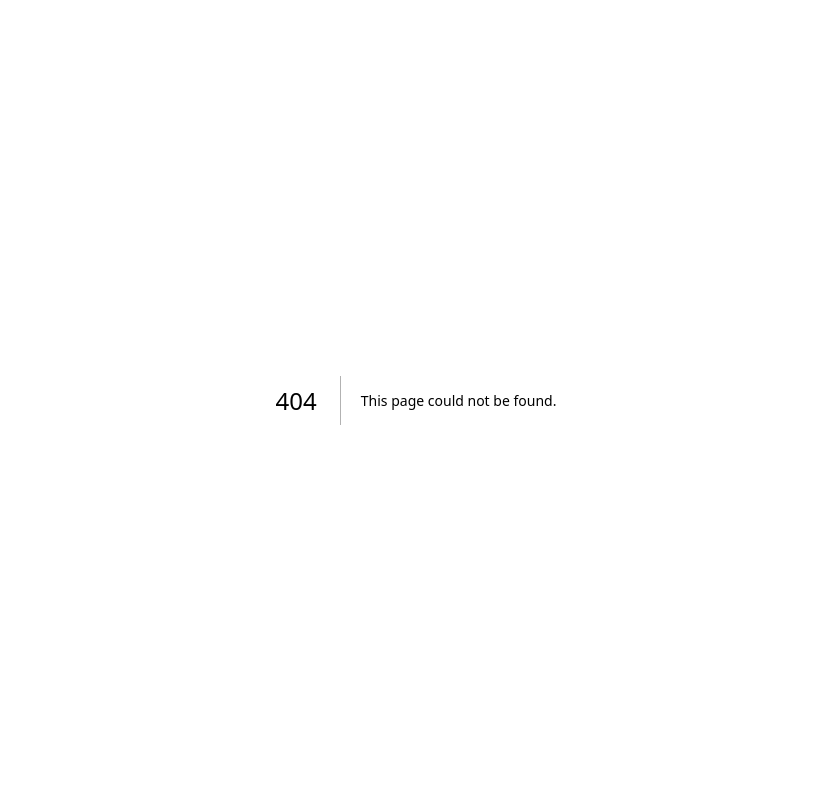
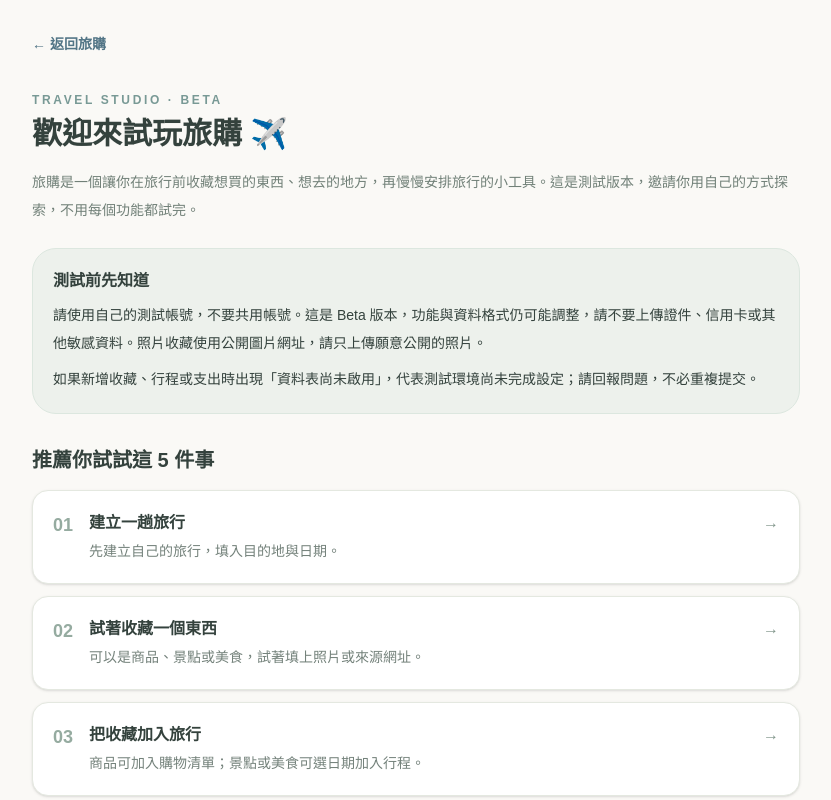
Before and after one commit to Linay-lab/souvenir-reminder, a Next.js app: page /beta in a window 1280 px wide. Before the commit this address had no page. Shown: the top 800 px of the page, without its empty margins (224-1055 px from the left). Built offline with nearby package versions, Linux system fonts and the light colour scheme.

Commit message:
Create public Beta onboarding guide with realistic test tasks and privacy notice

```diff
--- /dev/null
+++ b/app/beta/page.tsx
@@ -0,0 +1,12 @@
+import Link from "next/link";
+const tasks=[
+ {n:"01",title:"建立一趟旅行",desc:"先建立自己的旅行，填入目的地與日期。",href:"/dashboard-preview#my-trips"},
+ {n:"02",title:"試著收藏一個東西",desc:"可以是商品、景點或美食，試著填上照片或來源網址。",href:"/collections"},
+ {n:"03",title:"把收藏加入旅行",desc:"商品可加入購物清單；景點或美食可選日期加入行程。",href:"/collections"},
+ {n:"04",title:"安排一筆行程與花費",desc:"試試每日行程及旅行錢包的新增、編輯與刪除。",href:"/itinerary"},
+ {n:"05",title:"告訴我們你的感受",desc:"遇到問題、覺得不好用或有新點子，都歡迎回報。",href:"/feedback"}
+];
+export default function BetaGuide(){return <main className="min-h-screen bg-[#FAF9F6] px-4 pb-16 pt-8 text-[#34423D] sm:px-8"><div className="mx-auto max-w-3xl"><Link href="/dashboard-preview" className="text-sm font-semibold text-[#527586]">← 返回旅購</Link><p className="mt-9 text-xs font-semibold tracking-[.22em] text-[#789995]">TRAVEL STUDIO · BETA</p><h1 className="mt-2 text-3xl font-bold">歡迎來試玩旅購 ✈️</h1><p className="mt-4 text-sm leading-7 text-[#718078]">旅購是一個讓你在旅行前收藏想買的東西、想去的地方，再慢慢安排旅行的小工具。這是測試版本，邀請你用自己的方式探索，不用每個功能都試完。</p>
+ <section className="mt-6 rounded-3xl border border-[#dce7df] bg-[#edf1ec] p-5"><h2 className="font-bold">測試前先知道</h2><p className="mt-2 text-sm leading-7">請使用自己的測試帳號，不要共用帳號。這是 Beta 版本，功能與資料格式仍可能調整，請不要上傳證件、信用卡或其他敏感資料。照片收藏使用公開圖片網址，請只上傳願意公開的照片。</p><p className="mt-2 text-sm leading-7">如果新增收藏、行程或支出時出現「資料表尚未啟用」，代表測試環境尚未完成設定；請回報問題，不必重複提交。</p></section>
+ <h2 className="mt-8 text-xl font-bold">推薦你試試這 5 件事</h2><div className="mt-4 space-y-3">{tasks.map(t=><Link key={t.n} href={t.href} className="flex gap-4 rounded-2xl border border-[#e4e8e0] bg-white p-5 shadow-sm"><span className="text-lg font-bold text-[#95aba0]">{t.n}</span><div><h3 className="font-bold">{t.title}</h3><p className="mt-1 text-sm leading-6 text-[#74827b]">{t.desc}</p></div><span className="ml-auto text-[#80958a]">→</span></Link>)}</div>
+ <Link href="/feedback" className="mt-8 block rounded-2xl bg-[#a5ad96] px-5 py-4 text-center font-bold text-white">💌 提交使用回饋</Link><p className="mt-5 text-center text-xs text-[#859188]">感謝你幫旅購一起成長。</p></div></main>}
```
